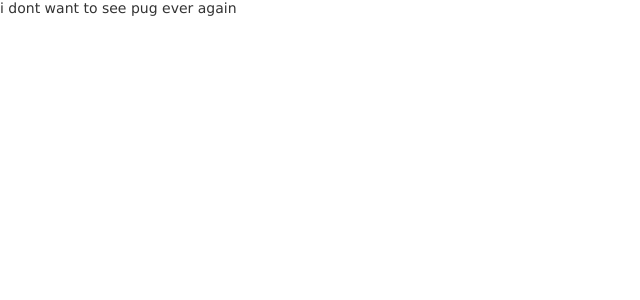
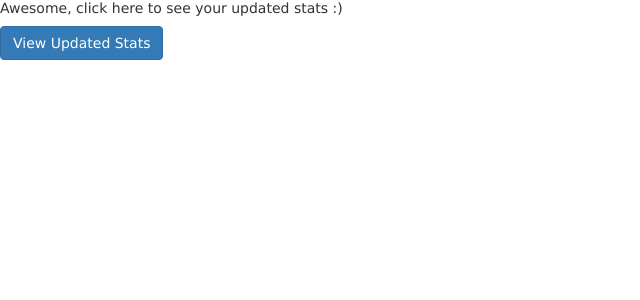
Before and after one commit to bctran16/cs411-g14, a Node server app: template Prototype/views/sick.pug in a window 1280 px wide. Shown: the top 300 px of the page, without its empty margins (0-640 px from the left). Run offline with Node 20, Linux system fonts and the light colour scheme; the template is opened without the code that fills it, so the values that code supplies are empty; some libraries are stand-ins or nearby versions.

Commit message:
fixed formatting and added button to redirect to updated data

```diff
--- a/Prototype/views/sick.pug
+++ b/Prototype/views/sick.pug
@@ -1,4 +1,5 @@
 extends layout
 
 block content
-    p i dont want to see pug ever again
+    p Awesome, click here to see your updated stats :)
+    button(type="button" onclick="location.href='http://localhost:3000/auth/fitbit'" class="btn btn-primary") View Updated Stats
--- a/Prototype/views/why.pug
+++ b/Prototype/views/why.pug
@@ -19,7 +19,7 @@ block content
       br
       label(for = 'date') date (yyyy-MM-dd):
       br
-      input#date(type = 'text' name = 'date' value='2020-12-14')
+      input#date(type = 'text' name = 'dateymd' value='2020-12-14')
       br
       br
       label(for='distance') Distance in miles :
```
